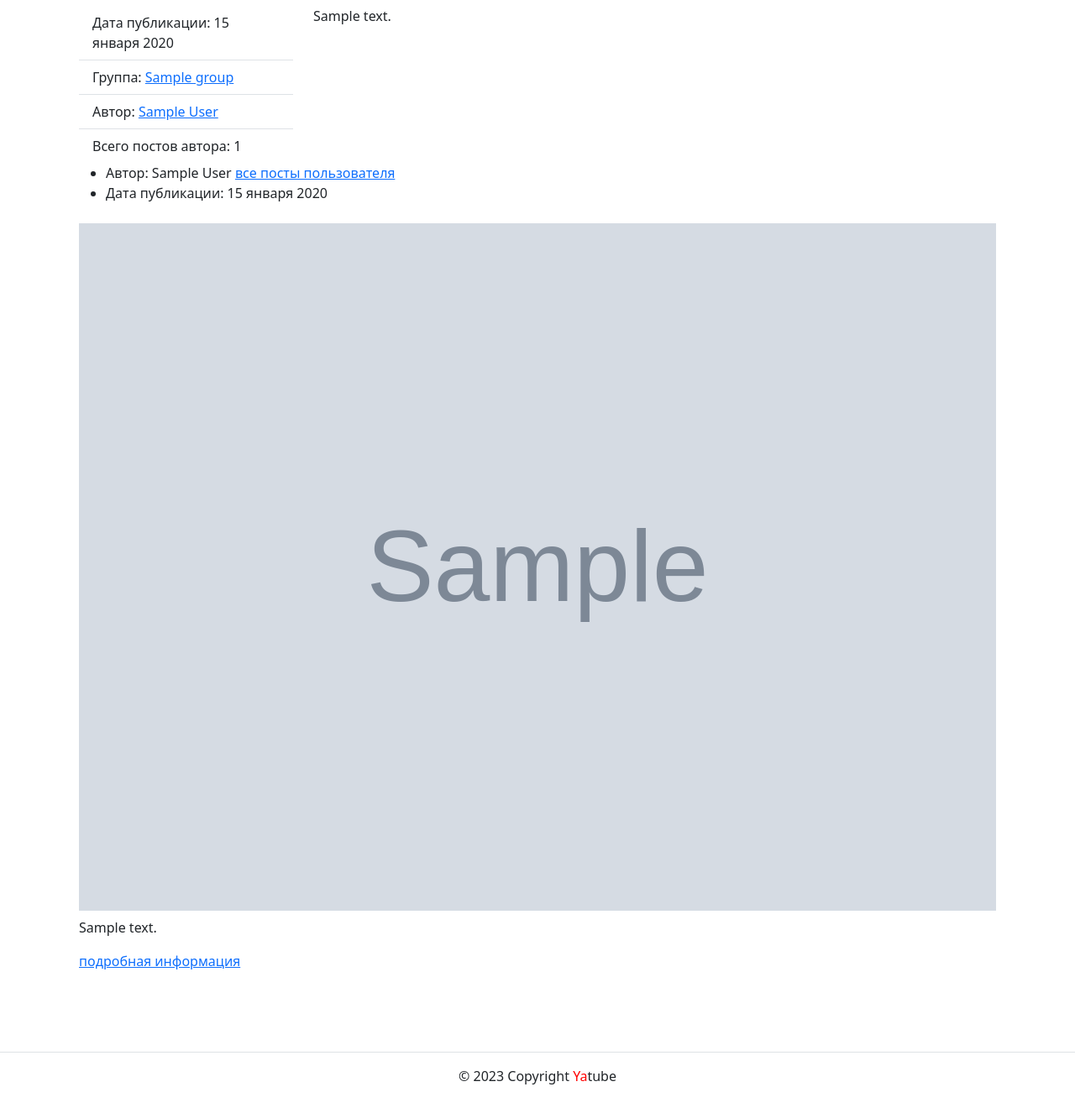
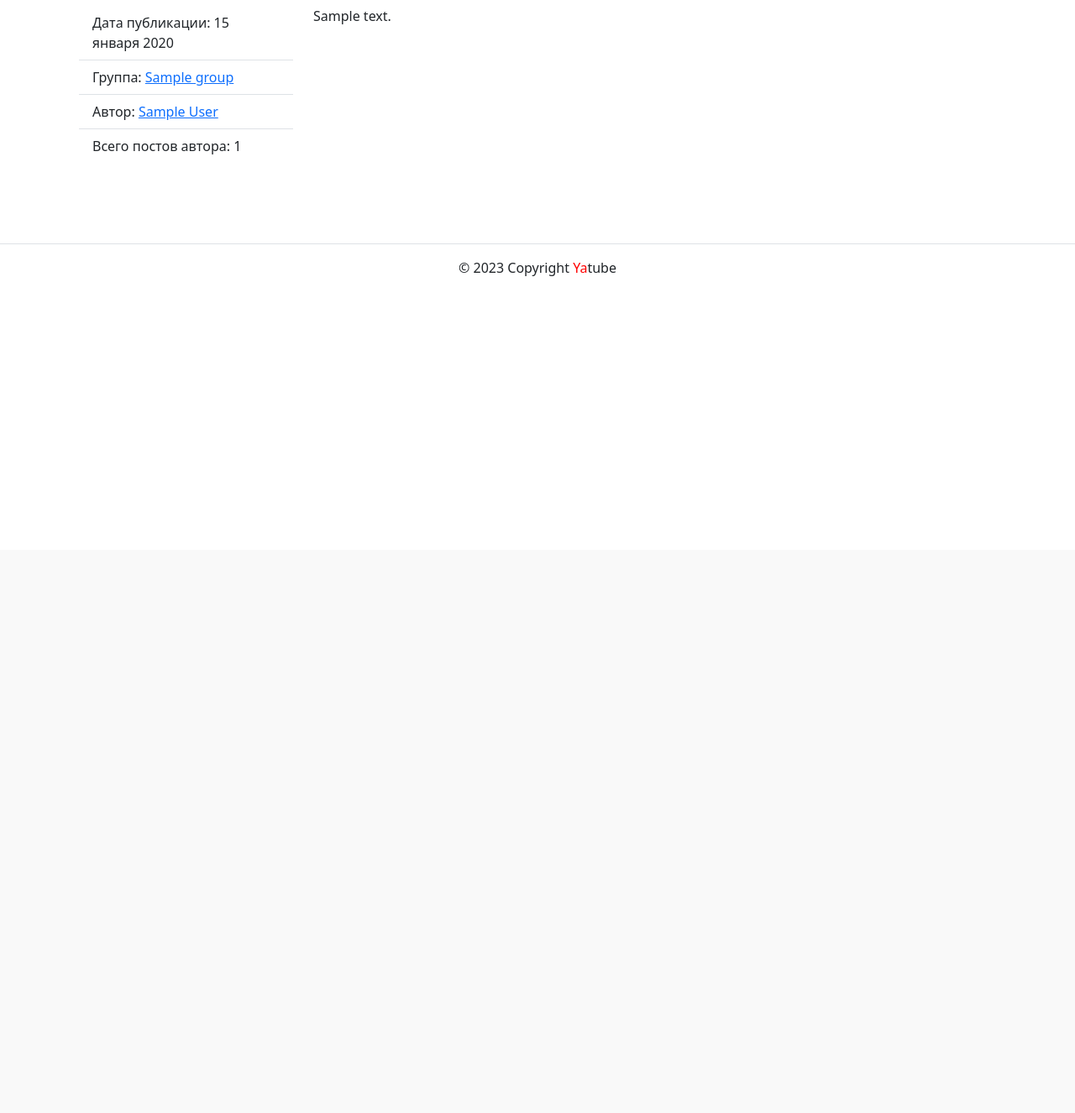
Before and after one commit to AvailableNow/hw04_tests, a Django app: page /posts/1/ in a window 1280 px wide. Shown: the part 145-1471 px from the top of the page at 84% size. After the commit the page ends 474 px from the top, so only its background shows below. Run offline with Django 3.2, Linux system fonts and the light colour scheme; tables that the repository leaves empty hold one stand-in row (values such as "Sample post"); grey boxes marked "Sample" are stand-in pictures; some libraries are stand-ins or nearby versions.

Commit message:
Version6_1

```diff
--- a/yatube/posts/forms.py
+++ b/yatube/posts/forms.py
@@ -7,11 +7,10 @@ class PostForm(ModelForm):
 
     class Meta:
         model = Post
-        fields = ('text', 'group', 'image')
+        fields = ('text', 'group')
         labels = {
             'text': 'Введите текст',
-            'group': 'Выберите нужную группу',
-            'image': 'Выберите изображение'
+            'group': 'Выберите нужную группу'
         }
         help_text = {
             'text': 'Придумайте текст для поста. '
--- a/yatube/posts/models.py
+++ b/yatube/posts/models.py
@@ -52,13 +52,6 @@ class Post(models.Model):
         related_name='posts',
         verbose_name='Группа'
     )
-    image = models.ImageField(
-        verbose_name='Картинка',
-        # Аргумент upload_to указывает директорию,
-        # в которую будут загружаться пользовательские файлы.
-        upload_to='posts/',
-        blank=True
-    )
 
     class Meta:
         ordering = ('-pub_date',)
--- a/yatube/posts/views.py
+++ b/yatube/posts/views.py
@@ -60,11 +60,7 @@ def post_edit(request, post_id):
     post = get_object_or_404(Post, id=post_id)
     if request.user != post.author:
         return redirect('posts:profile', username=post.author)
-    form = PostForm(
-        request.POST or None,
-        files=request.FILES or None,
-        instance=post
-    )
+    form = PostForm(request.POST or None, instance=post)
     if not form.is_valid():
         return render(request, 'posts/create_post.html', {
             'form': form,
--- a/yatube/templates/posts/create_post.html
+++ b/yatube/templates/posts/create_post.html
@@ -25,7 +25,7 @@
               </div>
             {% endfor %}
           {% endif %}
-          <form method="post" enctype="multipart/form-data"
+          <form method="post"
             action=
               "{% if post %}
                 {% url 'posts:post_edit' post.pk %}
--- a/yatube/templates/posts/post_detail.html
+++ b/yatube/templates/posts/post_detail.html
@@ -1,5 +1,4 @@
 {% extends 'base.html' %}
-{% load thumbnail %}
 {% block title %} {{ post.text|truncatechars:30 }} {% endblock %}
 {% block content %}
   <div class="container py-5">
@@ -32,22 +31,6 @@
           {% endif %}
         </p>
       </article>
-      <article>
-        <ul>
-          <li>
-            Автор: {{ post.author.get_full_name }}
-            <a href="{% url 'posts:profile' post.author %}">все посты пользователя</a>
-          </li>
-          <li>
-            Дата публикации: {{ post.pub_date|date:"d E Y" }}
-          </li>
-        </ul>
-        {% thumbnail post.image "960x339" crop="center" upscale=True as im %}
-          <img class="card-img my-2" src="{{ im.url }}">
-        {% endthumbnail %}
-        <p>{{ post.text }}</p>
-        <a href="{% url 'posts:post_detail' post.pk %}">подробная информация</a>
-      </article>
     </div>
   </div>
 {% endblock %}
--- a/yatube/yatube/settings.py
+++ b/yatube/yatube/settings.py
@@ -41,7 +41,7 @@ INSTALLED_APPS = [
     'users.apps.UsersConfig',
     'core.apps.CoreConfig',
     'about.apps.AboutConfig',
-    'sorl.thumbnail',
+
     # 'debug_toolbar',
 
 ]
@@ -56,10 +56,6 @@ MIDDLEWARE = [
     'django.middleware.clickjacking.XFrameOptionsMiddleware',
     # 'debug_toolbar.middleware.DebugToolbarMiddleware',
 ]
-
-MEDIA_URL = '/media/'
-
-MEDIA_ROOT = os.path.join(BASE_DIR, 'media')
 
 MAX_POSTS = 10
 
--- a/yatube/yatube/urls.py
+++ b/yatube/yatube/urls.py
@@ -1,6 +1,4 @@
 from django.contrib import admin
-from django.conf import settings
-from django.conf.urls.static import static
 from django.urls import include, path
 
 urlpatterns = [
@@ -11,8 +9,3 @@ urlpatterns = [
     path('auth/', include('django.contrib.auth.urls')),
     path('about/', include('about.urls'))
 ]
-
-if settings.DEBUG:
-    urlpatterns += static(
-        settings.MEDIA_URL, document_root=settings.MEDIA_ROOT
-    )
```
Also changed, not shown: yatube/posts/migrations/0008_auto_20230117_0039.py (deleted), yatube/posts/migrations/0009_post_image.py (deleted), yatube/posts/tests/__init__.py (deleted), 1 other file.
